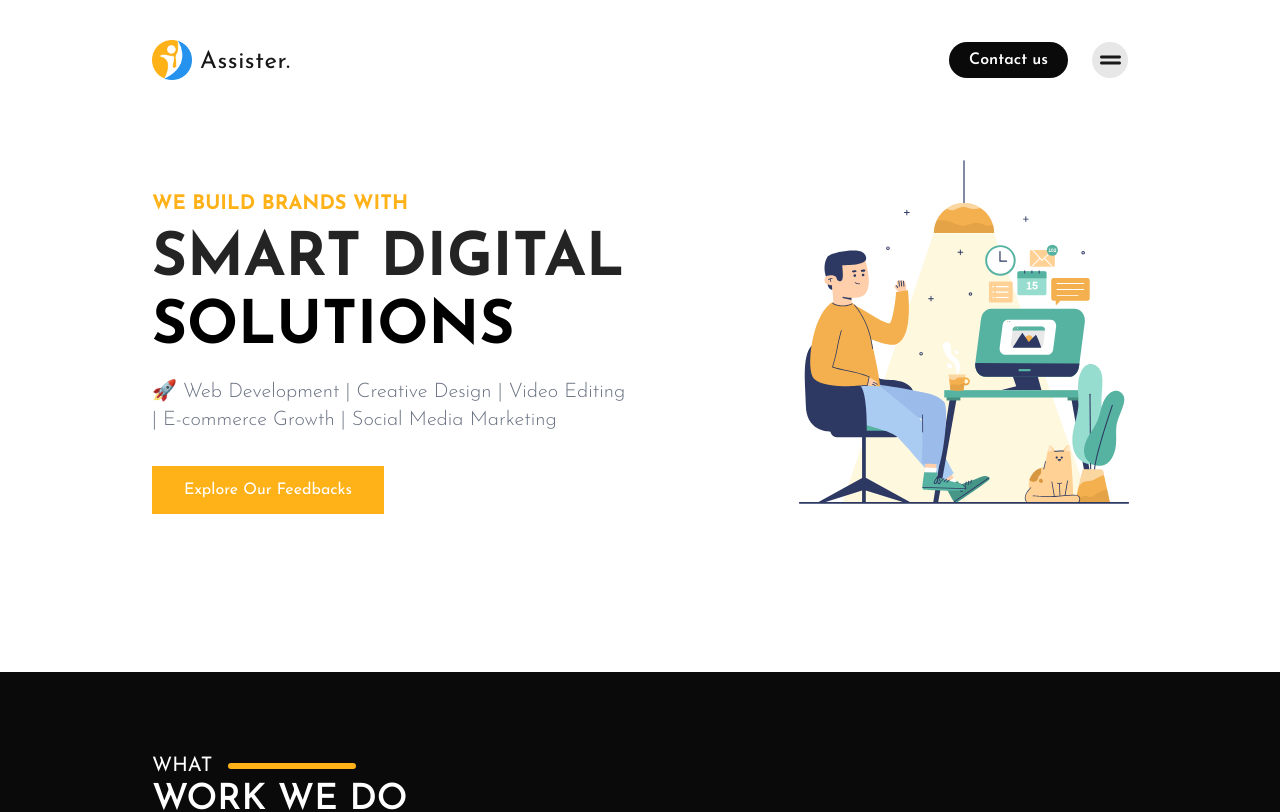
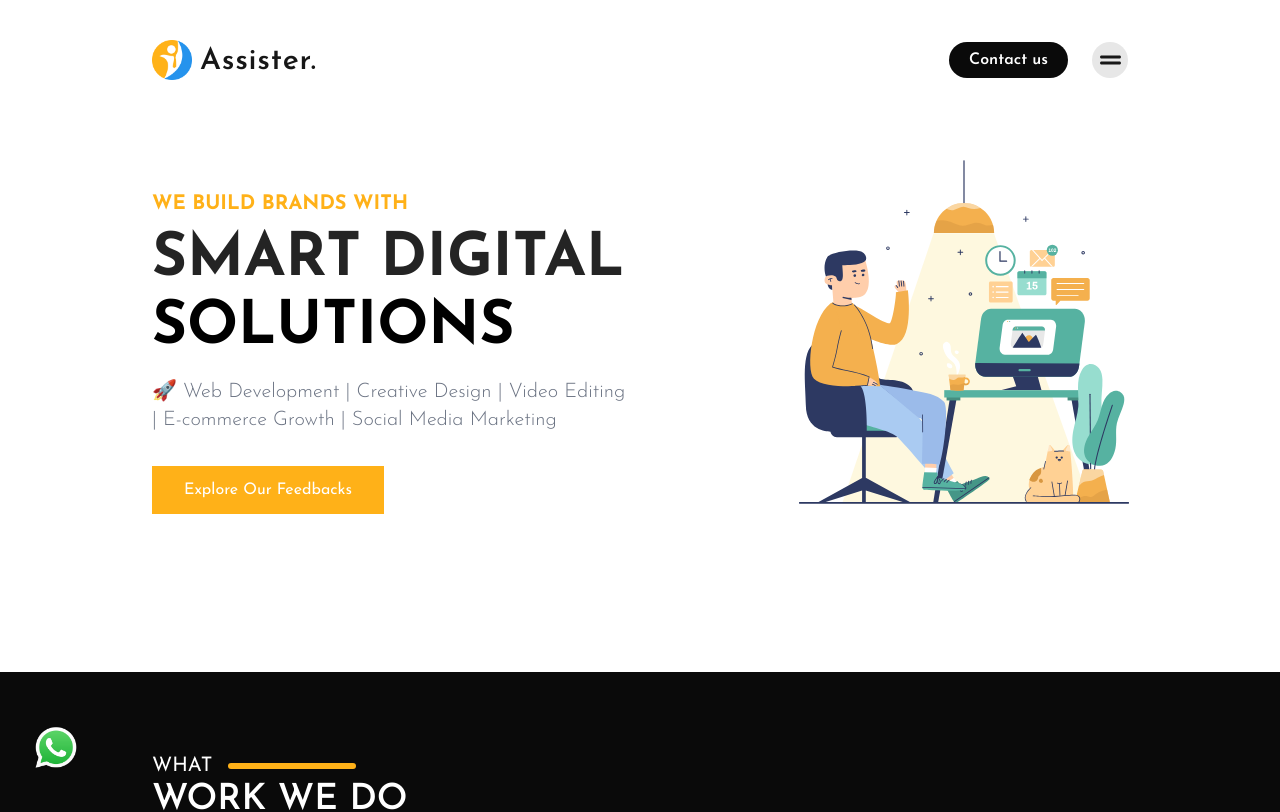
Before and after one commit to uniqweber/03-react-assister-agency-portfolio, a React (Vite) app: page / in a window 1280 px wide. Shown: the top 812 px of the page. Built offline with nearby package versions, Linux system fonts and the light colour scheme; a web font is replaced by a local one.

Commit message:
logo text bolded and wp navigation icon added

```diff
--- a/src/App.jsx
+++ b/src/App.jsx
@@ -12,6 +12,7 @@ import Brand from './components/Brand';
 import { useGSAP } from '@gsap/react';
 import gsap from 'gsap';
 import ScrollTop from './components/ScrollTop';
+import wp from './assets/images/whatsapp-icon.png';
 
 const App = () => {
   const [isOpen, setIsOpen] = useState(false);
@@ -53,6 +54,13 @@ const App = () => {
         <SendEmail />
         <Footers />
         <ScrollTop />
+        <a
+          target="_blank"
+          href="https://wa.me/+8801779759629"
+          className="fixed bottom-7 left-8"
+        >
+          <img src={wp} alt="" className="h-12 w-12 " />
+        </a>
       </main>
     </>
   );
--- a/src/components/Navbar.jsx
+++ b/src/components/Navbar.jsx
@@ -17,7 +17,7 @@ const Navbar = ({ isOpen, setIsOpen }) => {
           } duration-700 `}
         >
           <img src={logo} alt="" className="h-10 " />
-          <h2 className="text-2xl hidden sm:block   tracking-wide pt-1">
+          <h2 className="text-3xl hidden sm:block font-semibold  tracking-wide pt-1">
             Assister.
           </h2>
         </div>
```
Also changed, not shown: src/assets/images/whatsapp-icon.png (added).
